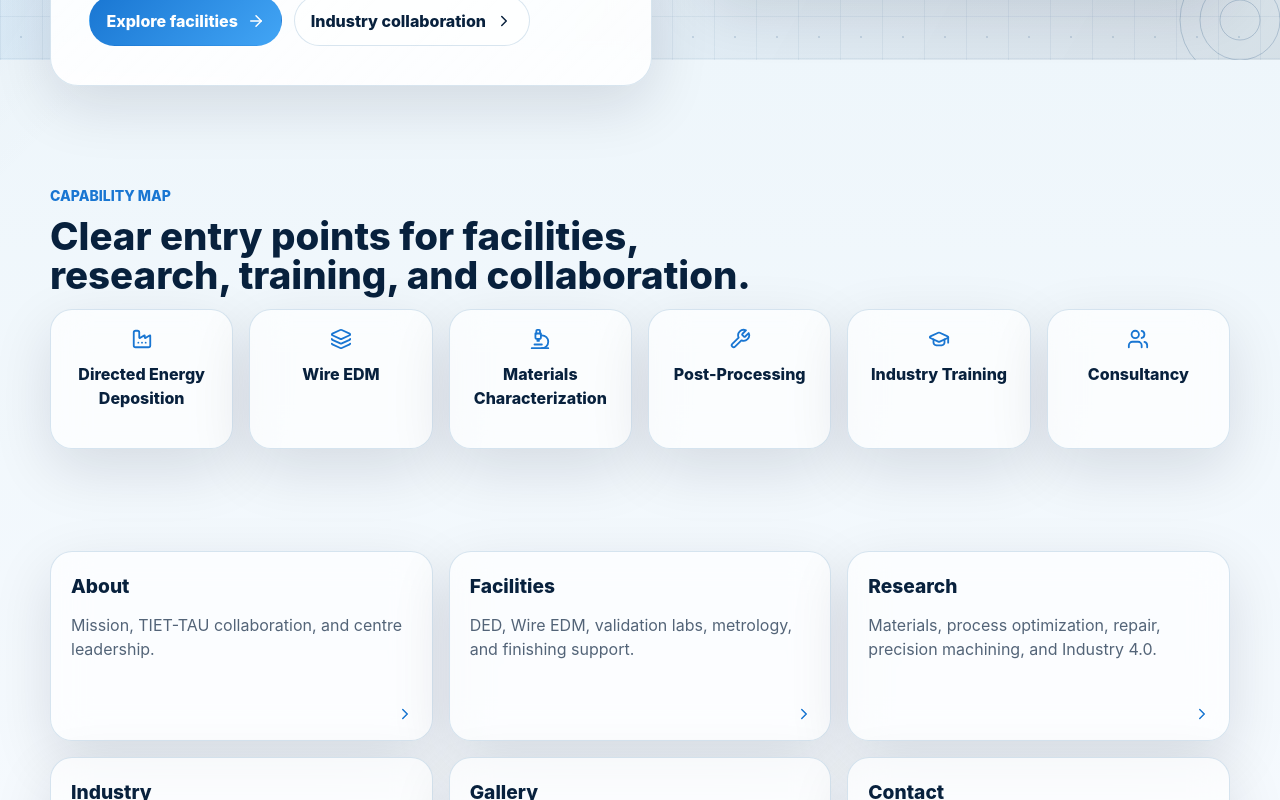
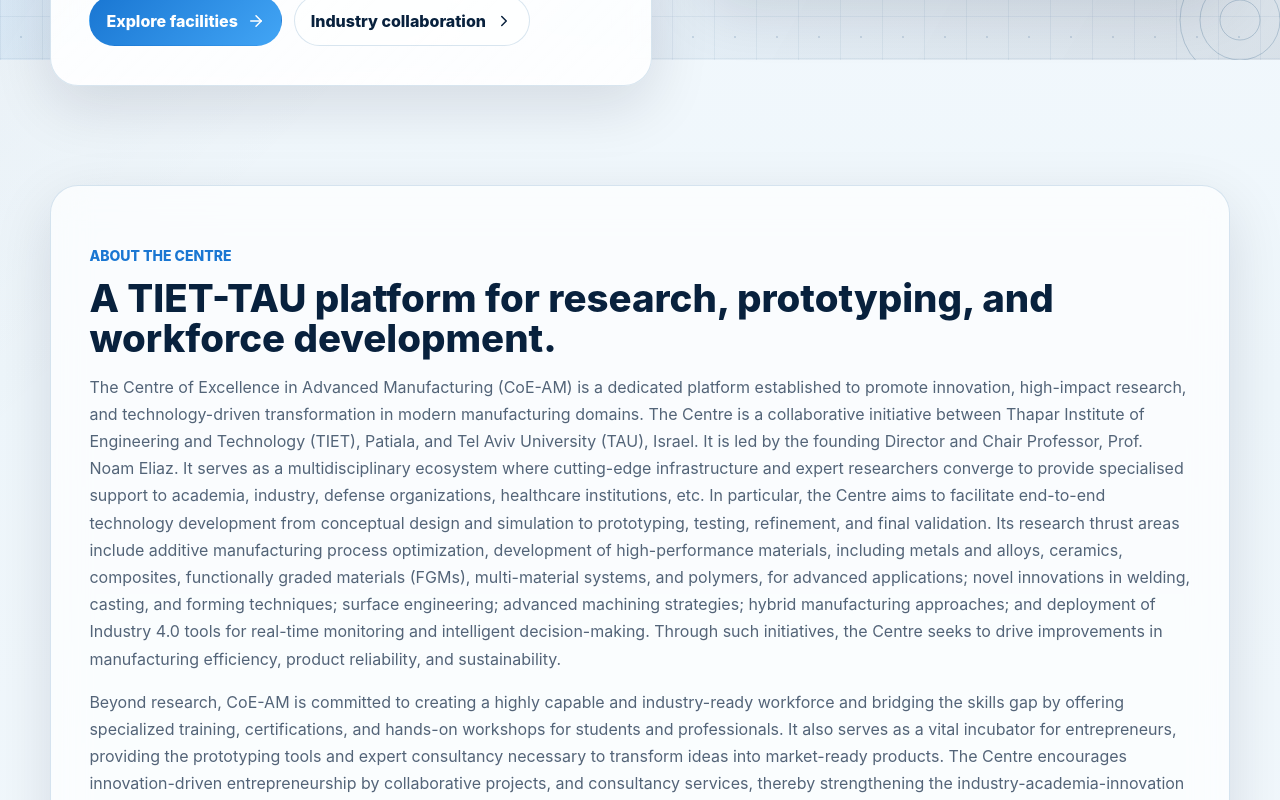
Before and after one commit to Danish2op/AM-TIET-TAU, a React (Vite) app: page / in a window 1280 px wide. Shown: the part 740-1540 px from the top of the page. Built offline with nearby package versions, Linux system fonts and the light colour scheme.

Commit message:
feat: add brochure-exact About section to landing page
Co-Authored-By: Claude Sonnet 5 <noreply@anthropic.com>
Claude-Session: https://claude.ai/code/session_01NYY2XyUB1AXsRHza1ajfpr

```diff
--- a/src/App.tsx
+++ b/src/App.tsx
@@ -108,6 +108,16 @@ function HomePage() {
         </div>
 
         <HeroCarousel items={siteContent.gallery} />
+      </section>
+
+      <section className="section-shell about-section">
+        <div className="glass-panel">
+          <p className="eyebrow">About the centre</p>
+          <h2>A TIET-TAU platform for research, prototyping, and workforce development.</h2>
+          {siteContent.aboutCentre.map((paragraph, index) => (
+            <p key={index}>{paragraph}</p>
+          ))}
+        </div>
       </section>
 
       <section className="section-shell">
--- a/src/styles.css
+++ b/src/styles.css
@@ -428,6 +428,15 @@ p {
 
 .section-shell {
   padding: clamp(1.7rem, 4vw, 3.5rem) 0;
+}
+
+.about-section .glass-panel p {
+  line-height: 1.7;
+  margin-top: 1rem;
+}
+
+.about-section .glass-panel p:first-of-type {
+  margin-top: 1.25rem;
 }
 
 .section-heading.compact {
```
